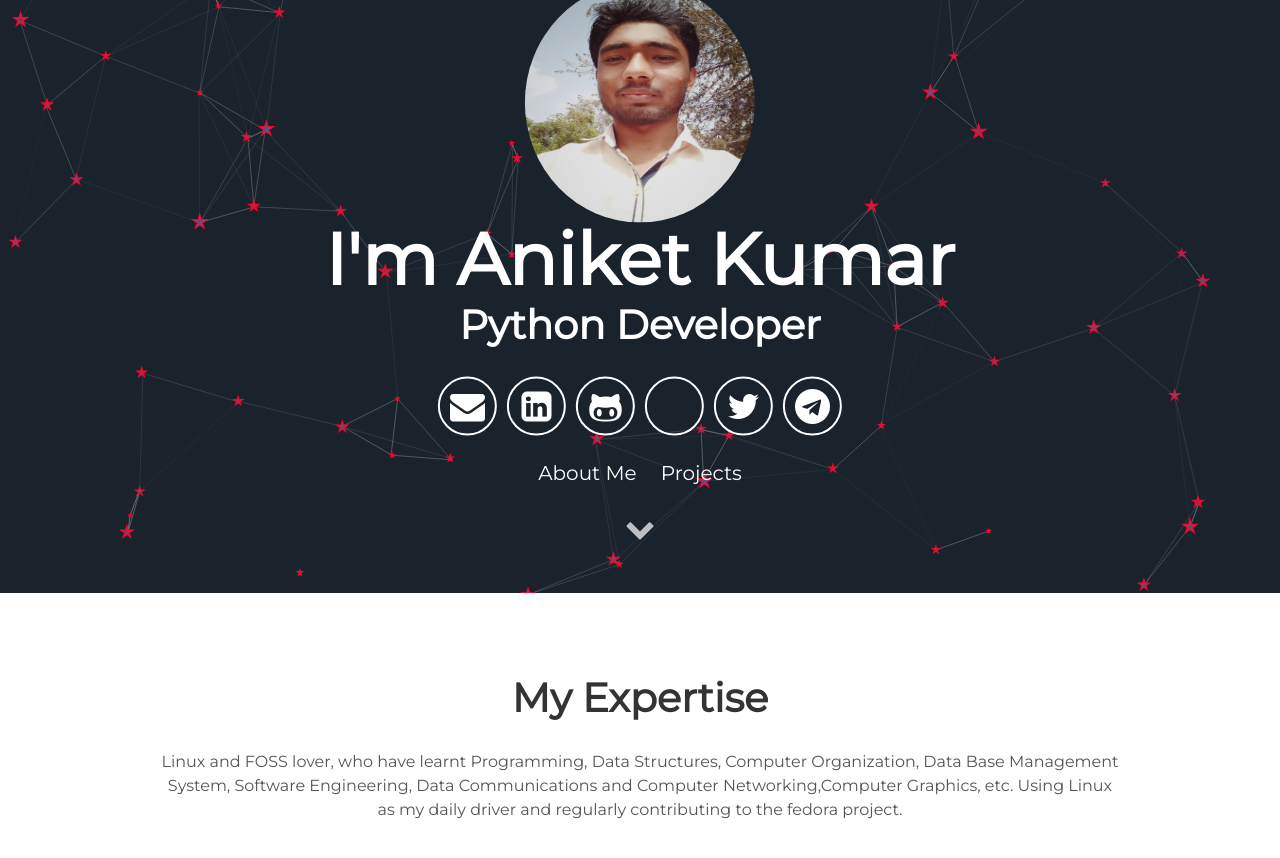
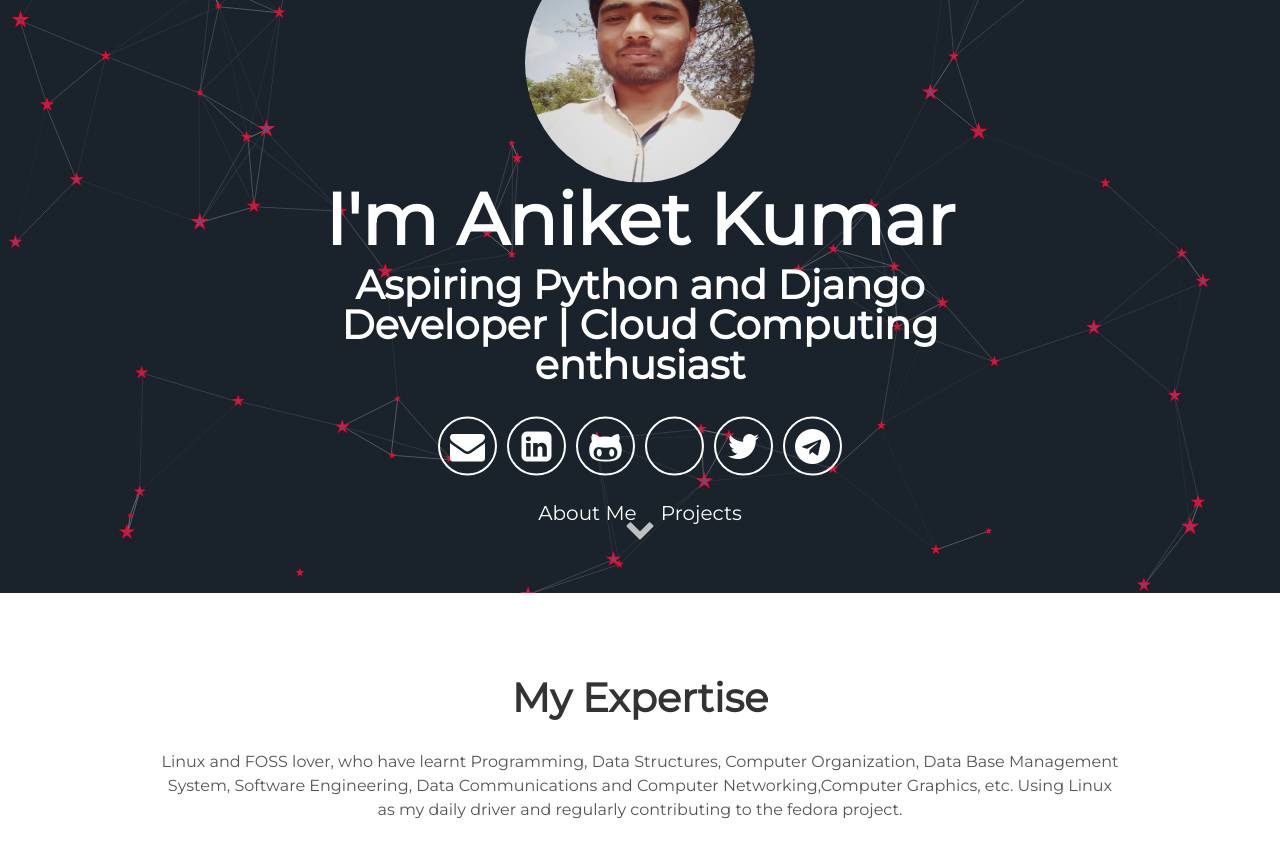
Before and after one commit to crypticani/crypticani.github.io, a Jekyll site: the page built from index.html, in a window 1280 px wide and 900 px high, scrolled down 307 px. Shown: the top 858 px of the window. Built offline with Jekyll 4.4.1, drawn with Linux system fonts in a browser that asks for light colours.

Commit message:
Update _config.yml

```diff
--- a/_config.yml
+++ b/_config.yml
@@ -7,7 +7,7 @@ description: Personal Website of Aniket Kumar, a student of DSVV, Haridwar. Pyth
 # User settings
 username: Aniket Kumar
 user_description: Linux and FOSS lover, who have learnt Programming, Data Structures, Computer Organization, Data Base Management System, Software Engineering, Data Communications and Computer Networking,Computer Graphics, etc. Using Linux as my daily driver and regularly contributing to the fedora project.
-user_title: Python Developer
+user_title: Aspiring Python and Django Developer | Cloud Computing enthusiast
 email: aniket.kumar@hotmail.com
 twitter_username: crypticani
 github_username:  crypticani
```
